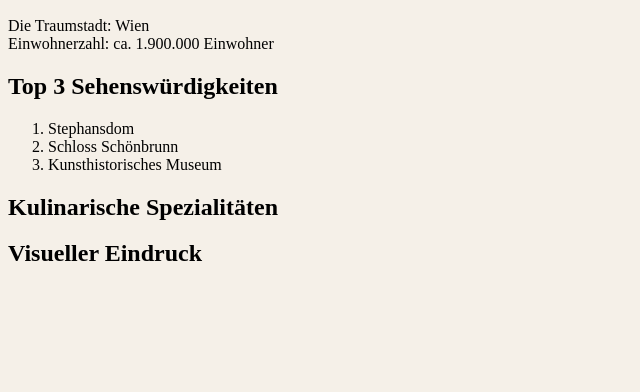
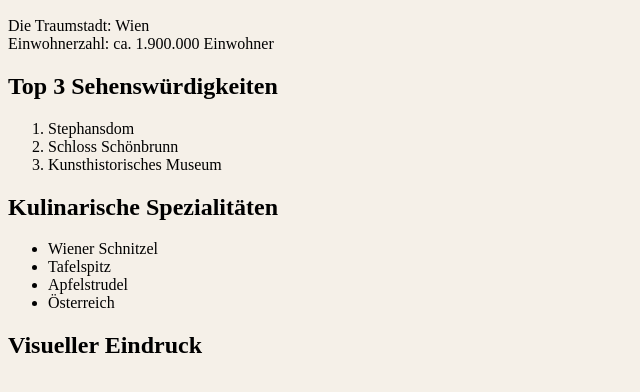
Before and after one commit to joelyngoetz-lgtm/goetz-web-nachtest2, a plain HTML site: page index.html in a window 1280 px wide. Shown: the part 110-502 px from the top of the page, without its empty margins (0-640 px from the left). Drawn offline with Linux system fonts and the light colour scheme.

Commit message:
Aufgabe 3 erledigt

```diff
--- a/index.html
+++ b/index.html
@@ -25,6 +25,14 @@
   <ul id="liste-essen"></ul>
 
   <h2>Visueller Eindruck</h2>
-
+<script>
+  const essen = ["Wiener Schnitzel", "Tafelspitz", "Apfelstrudel", "Österreich"];
+  const liste = document.getElementById("liste-essen");
+  essen.forEach(h => {
+    let li = document.createElement("li");
+    li.textContent = h;
+    liste.appendChild(li);
+  });
+</script>
 </body>
 </html>
```
